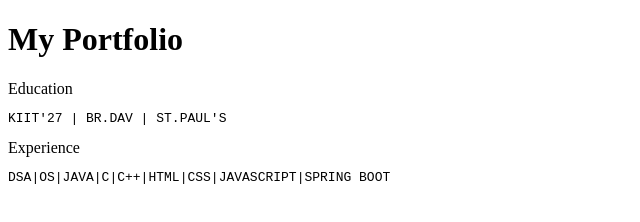
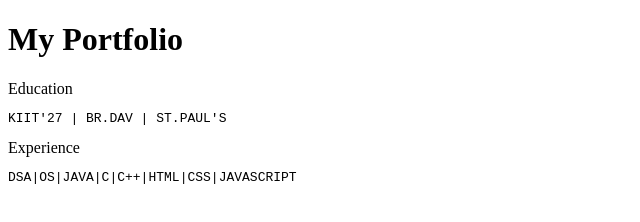
Before and after one commit to uc-mini/HTML, a plain HTML site: page Basic Portfolio Using HTML/jj.html in a window 1280 px wide. Shown: the whole page, without its empty margins (0-640 px from the left). Drawn offline with Linux system fonts and the light colour scheme.

Commit message:
Update simple_portfolio.html

```diff
--- a/Basic Portfolio Using HTML/jj.html
+++ b/Basic Portfolio Using HTML/jj.html
@@ -12,7 +12,7 @@
           <article> <pre>KIIT'27 | BR.DAV | ST.PAUL'S </pre></article>
         </section>
 <section>Experience
-          <article> <pre>DSA|OS|JAVA|C|C++|HTML|CSS|JAVASCRIPT|SPRING BOOT</pre></article>
+          <article> <pre>DSA|OS|JAVA|C|C++|HTML|CSS|JAVASCRIPT</pre></article>
         </section>
     </header>
 </body>
```
